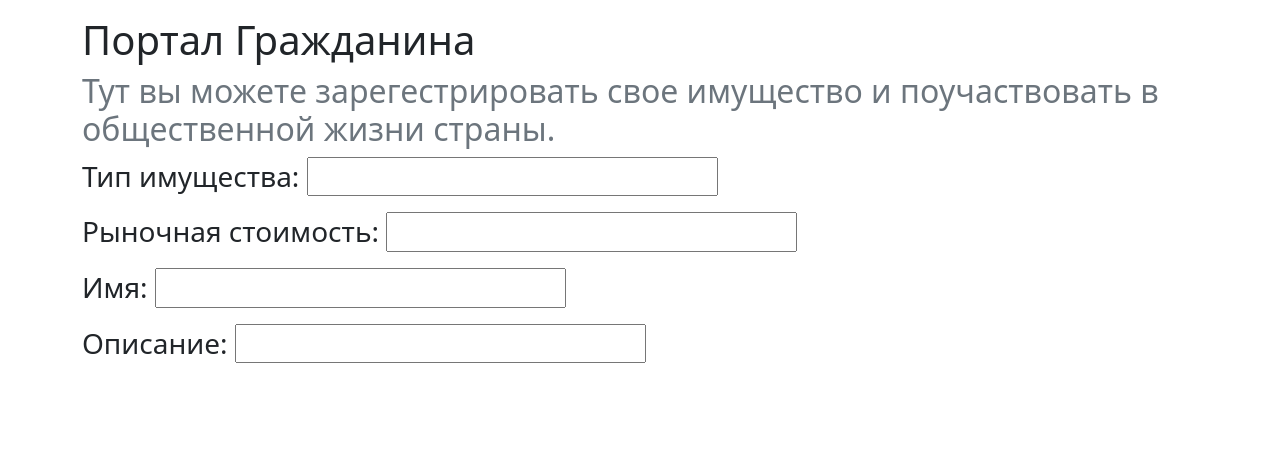
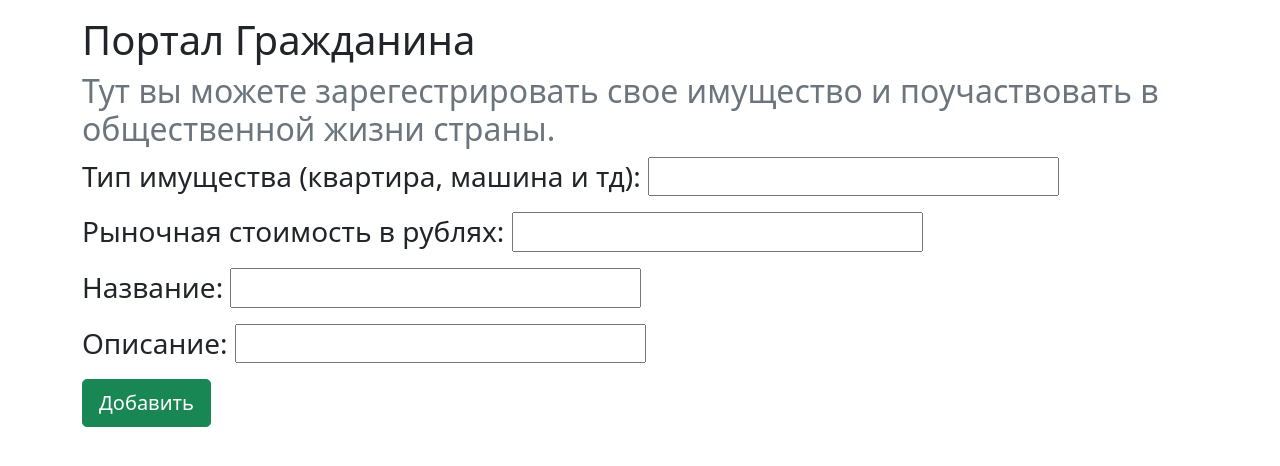
Before and after one commit to kurlikamurlika/gos_uslugi, a Django app: page /citizen/ in a window 1280 px wide. Shown: the part 56-522 px from the top of the page. Run offline with Django 4.2, Linux system fonts and the light colour scheme; a user stored in the database is signed in; data comes from the database, SQL or seed files in the repository.

Commit message:
add property

```diff
--- a/bank/forms.py
+++ b/bank/forms.py
@@ -25,9 +25,9 @@ class getCitizenShip(forms.Form):
     country = CountryField().formfield()
 
 class RegisterProperty(forms.ModelForm):
-    property_type = forms.CharField(label='Тип имущества')
-    market_price = forms.IntegerField(label="Рыночная стоимость", min_value=0)
-    name = forms.CharField(label="Имя")
+    property_type = forms.CharField(label='Тип имущества (квартира, машина и тд)')
+    market_price = forms.IntegerField(label="Рыночная стоимость в рублях", min_value=0)
+    name = forms.CharField(label="Название")
     description = forms.CharField(label='Описание')
     class Meta:
         model = Property
--- a/bank/templates/bank/citizen.html
+++ b/bank/templates/bank/citizen.html
@@ -6,7 +6,11 @@
         <h1>Портал Гражданина</h1>
         {% if has_citizenship%}
             <h2 class="text-secondary">Тут вы можете зарегестрировать свое имущество и поучаствовать в общественной жизни страны.</h2>
-            <h3>{{ form_property.as_p }}</h3>
+            <form method="post">
+                {% csrf_token %}
+                <h3>{{ form_property.as_p }}</h3>
+                <button class="btn btn-success btn-lg" type="submit">Добавить</button>
+            </form>
         {% else %}
             {% if has_bank %}
                 <h2>Здесь вы можете подать документы на получение гражданства Черноруси.</h2>
```
